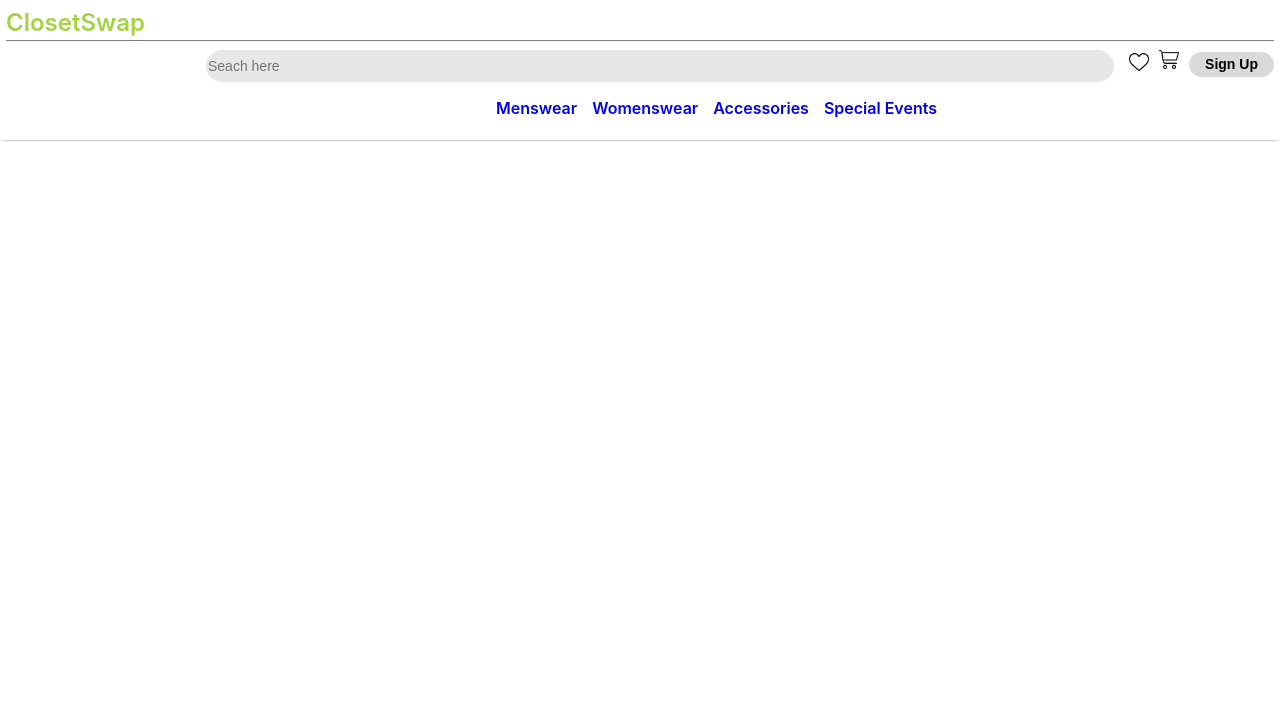
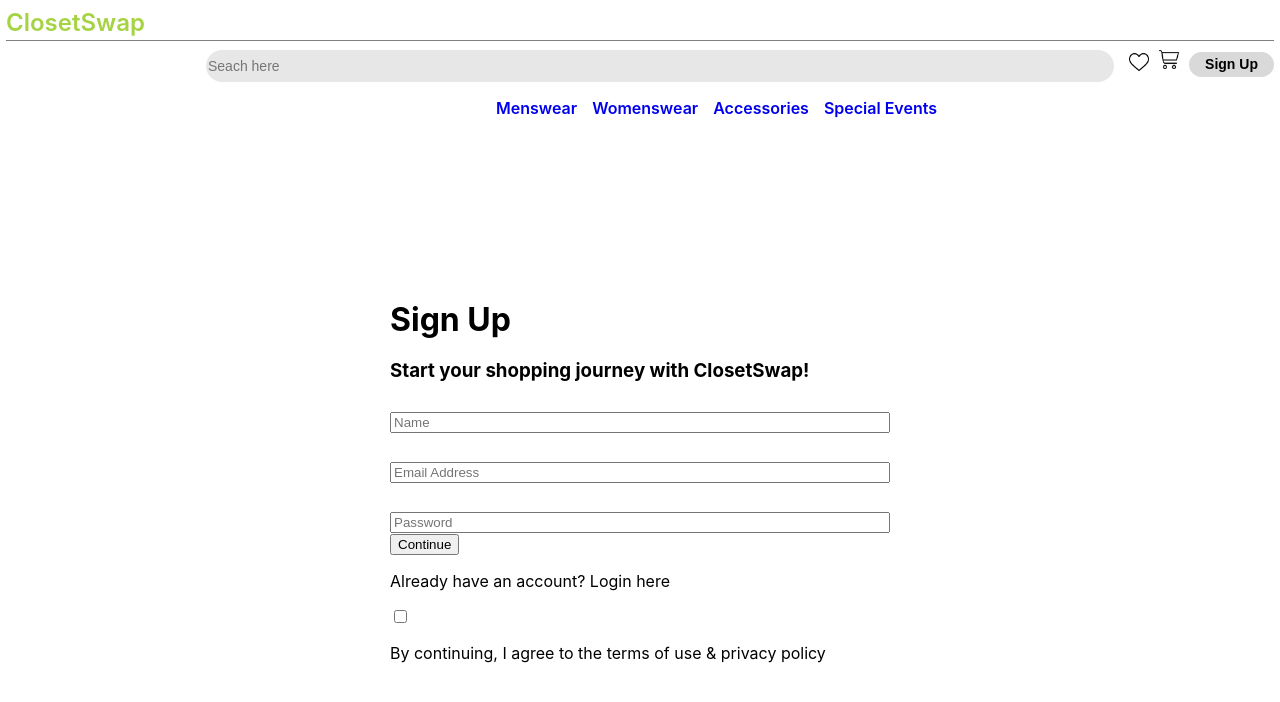
Before and after one commit to diyamahaveer/ClosetSwap, a React (Create React App) app: page /signup in a window 1280 px wide. Shown: the top 702 px of the page. Built offline with nearby package versions, Linux system fonts and the light colour scheme.

Commit message:
testing bor

```diff
--- /dev/null
+++ b/src/Pages/LoginSignup.css
@@ -0,0 +1,22 @@
+.loginsignup{
+    width: 100%;
+    height: 80vh;
+    background: white;
+    padding-top: 100px;
+}
+.loginsignup-container{
+    width: 500px;
+    height: 600px;
+    background: white;
+    margin: auto;
+    padding: 40px 60px;
+}
+.loginsignup-container h1{
+    margin: 20px 0px;
+}
+.loginsignup-fields{
+    display: flex;
+    flex-direction: column;
+    gap: 29px;
+    margin-top: 30px;
+}
--- a/src/Pages/LoginSignup.jsx
+++ b/src/Pages/LoginSignup.jsx
@@ -1,9 +1,24 @@
 import React from 'react'
+import './LoginSignup.css'
 
 const LoginSignup = () => {
   return (
-    <div>
-
+    <div className = 'loginsignup'>
+      <div className = 'loginsignup-container'>
+        <h1>Sign Up</h1>
+        <h3>Start your shopping journey with ClosetSwap!</h3>
+        <div className="loginsignup-fields">
+          <input type = "text" placeholder = 'Name' />
+          <input type = "email" placeholder = 'Email Address' />
+          <input type = "password" placeholder = 'Password' />
+        </div>
+        <button>Continue</button>
+        <p className="loginsignup-login">Already have an account? <span>Login here</span></p>
+        <div className = "loginsignup-agree">
+          <input type = "checkbox" name= '' id= '' />
+          <p>By continuing, I agree to the terms of use & privacy policy</p>
+        </div>
+      </div>
     </div>
   )
 }
```
Also changed, not shown: src/Components/Cartitems/Cartitems.jsx (added, +39 -0 lines), src/Components/Cartitems/Cartitems.css (added).
